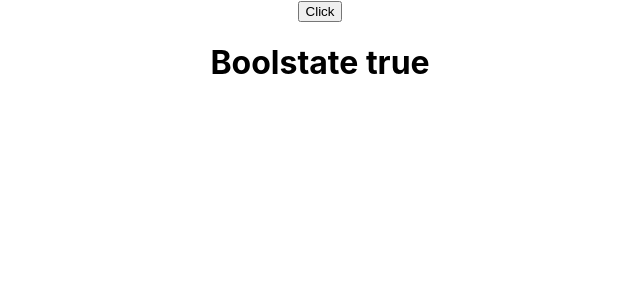
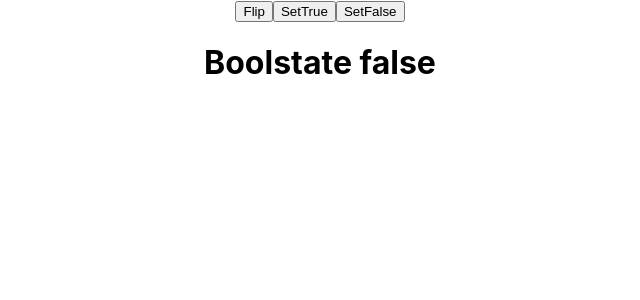
Before and after one commit to DavidWindham/ReactPythonUserAuthExample, a React (Create React App) app in the folder client_ts/: page / in a window 1280 px wide. Shown: the top 300 px of the page, without its empty margins (320-960 px from the left). Built offline with nearby package versions, Linux system fonts and the light colour scheme.

Commit message:
Component calling reducer working

```diff
--- a/client_ts/src/App.tsx
+++ b/client_ts/src/App.tsx
@@ -1,11 +1,11 @@
 import React from 'react'
 import './App.css'
-import TestComponent from './components/test_component'
+import ReduxBoolTestComponent from './components/talk_to_bool_reducer'
 
 function App() {
   return (
     <div className="App">
-      <TestComponent />
+      <ReduxBoolTestComponent/>
     </div>
   )
 }
--- /dev/null
+++ b/client_ts/src/components/talk_to_bool_reducer.tsx
@@ -0,0 +1,38 @@
+import React from 'react'
+import {RootState} from '../store'
+import {useAppSelector, useAppDispatch} from '../hooks'
+import {toggleBool, setTrue, setFalse} from '../reducers/bool_reducer/boolSlice'
+
+function ReduxBoolTestComponent() {
+  const {flipFlopBool} = useAppSelector((state:RootState) => state.boolState)
+
+  const dispatch = useAppDispatch()
+
+  const flipflop = () => {
+    dispatch(toggleBool())
+  }
+
+  const setBoolTrue = () => {
+    dispatch(setTrue())
+  }
+
+  const setBoolFalse = () => {
+    dispatch(setFalse())
+  }
+
+  return (
+    <div>
+      <button onClick={() => flipflop()}>Flip</button>
+      <button onClick={() => setBoolTrue()}>SetTrue</button>
+      <button onClick={() => setBoolFalse()}>SetFalse</button>
+
+      {flipFlopBool ?
+        <h1>Boolstate true</h1>:
+        <h1>Boolstate false</h1>
+      }
+
+    </div>
+  )
+}
+
+export default ReduxBoolTestComponent
--- a/client_ts/src/components/test_component.tsx
+++ /dev/null
@@ -1,24 +0,0 @@
-import React, {useState} from 'react'
-
-function TestComponent() {
-  // const {user} = useSelector((state:RootState) => state.userReducer);
-  const [boolState, setBoolState] = useState(true)
-
-  const flipflop = () => {
-    setBoolState(!boolState)
-  }
-
-  return (
-    <div>
-      <button onClick={() => flipflop()}>Click</button>
-
-      {boolState ?
-        <h1>Boolstate true</h1>:
-        <h1>Boolstate false</h1>
-      }
-
-    </div>
-  )
-}
-
-export default TestComponent
--- a/client_ts/src/index.tsx
+++ b/client_ts/src/index.tsx
@@ -5,9 +5,14 @@ import './index.css'
 import App from './App'
 import reportWebVitals from './reportWebVitals'
 
+import {store} from './store'
+import {Provider} from 'react-redux'
+
 ReactDOM.render(
     <React.StrictMode>
-      <App />
+      <Provider store={store}>
+        <App />
+      </Provider>
     </React.StrictMode>,
     document.getElementById('root'),
 )
```
Also changed, not shown: client_ts/src/components/flip_button.tsx (deleted, +0 -18 lines), client_ts/src/components/login_parent.tsx (deleted, +0 -20 lines).
